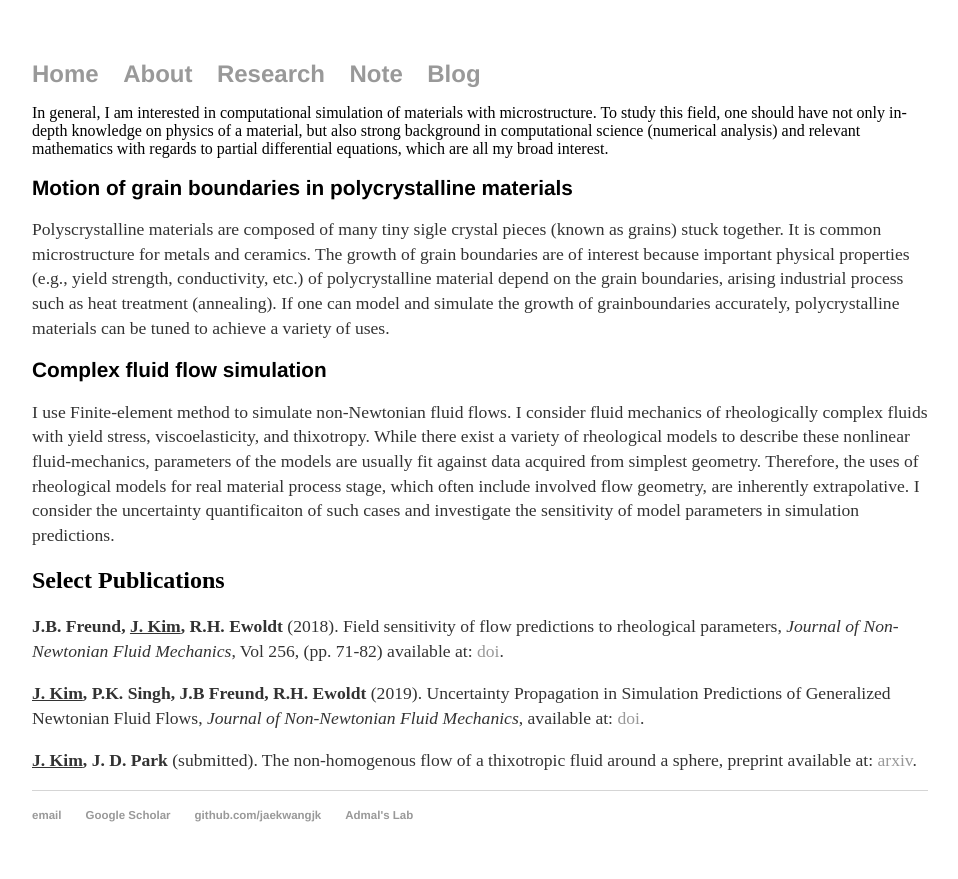
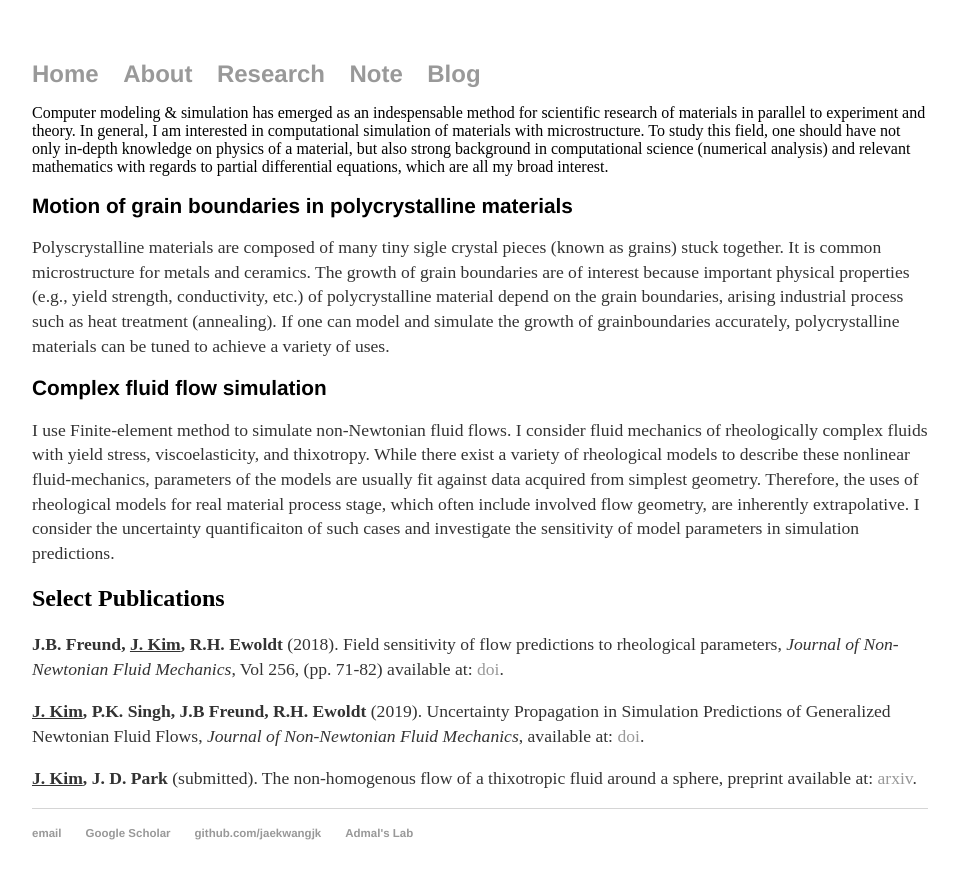
Before and after one commit to jaekwangjk/jaekwangjk.github.io, a Jekyll site: the page built from research.html, in a window 1280 px wide. Shown: the top 879 px of the page, without its empty margins (160-1118 px from the left). Built offline with Jekyll 4.4.1, drawn with Linux system fonts in a browser that asks for light colours.

Commit message:
Update research.html

```diff
--- a/research.html
+++ b/research.html
@@ -4,6 +4,8 @@ title: Jaekwang Kim
 ---
 <div class="blurb">
 
+	Computer modeling & simulation has emerged as an indespensable method
+	for scientific research of materials in parallel to experiment and theory.
 	In general, I am interested in computational simulation
 	of materials with microstructure.
 	To study this field, one should have not only in-depth knowledge
```
